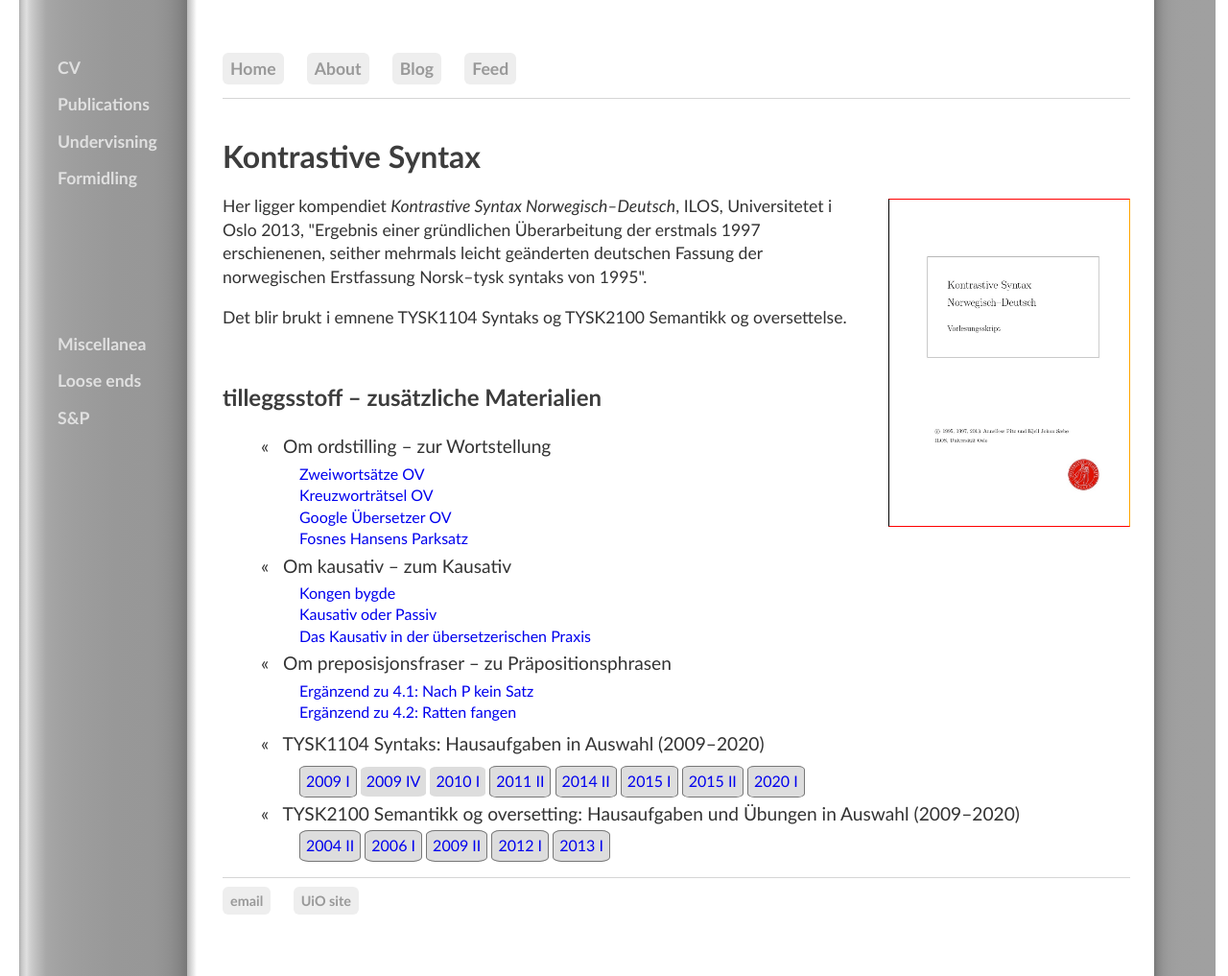
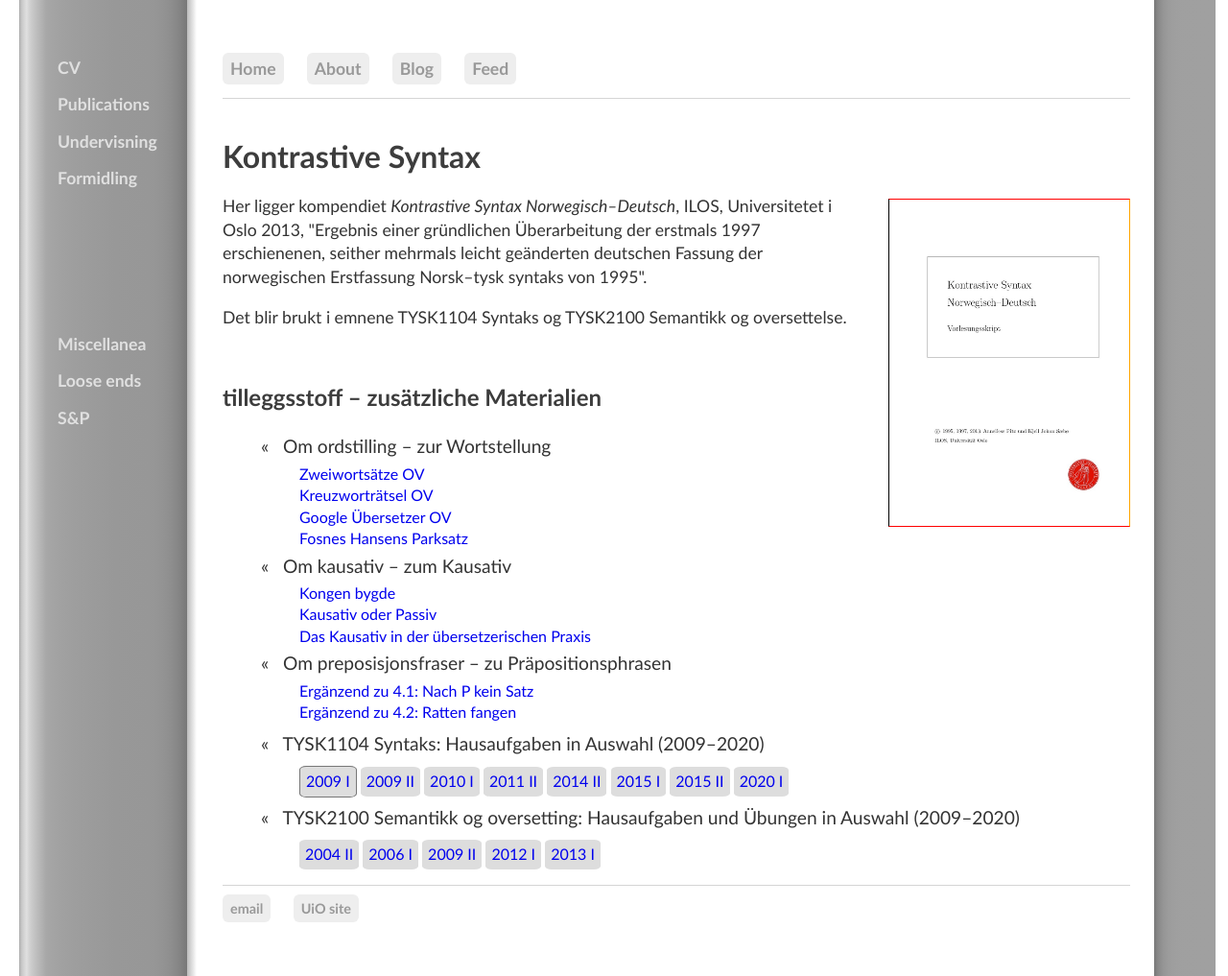
Before and after one commit to kjelljs/kjelljs.github.io, a Jekyll site: the page built from courses/kontrast/index.html, in a window 1280 px wide and 1017 px high. Shown: the whole window at 96% size. Built offline with Jekyll 4.4.1, drawn with Linux system fonts in a browser that asks for light colours.

Commit message:
Update index.html

```diff
--- a/courses/kontrast/index.html
+++ b/courses/kontrast/index.html
@@ -26,19 +26,19 @@
 </ul></li>
 <li id="blogposts" style="padding-top: 4px; padding-bottom: 6px">&laquo; &nbsp; TYSK1104 Syntaks: Hausaufgaben in Auswahl (2009–2020)</li><ul>
   <li style="display:inline-block; padding-right: 6px; background: #ddd; padding: 4px 6px 4px 6px; border: #777 1pt solid; border-radius: 12%;"><a href="/courses/kontrast/2009I.html">2009 I</a></li>
-  <li style="display:inline-block; padding-right: 6px; background: #ddd; padding: 4px 6px 4px 6px; border-radius: 12%;"><a href="/courses/kontrast/2009IV.html">2009 IV</a></li>
+  <li style="display:inline-block; padding-right: 6px; background: #ddd; padding: 4px 6px 4px 6px; border-radius: 12%;"><a href="/courses/kontrast/2009IV.html">2009 II</a></li>
   <li style="display:inline-block; padding-right: 6px; background: #ddd; padding: 4px 6px 4px 6px; border-radius: 12%;"><a href="/courses/kontrast/2010I.html">2010 I</a></li>
-  <li style="display:inline-block; padding-right: 6px; background: #ddd; padding: 4px 6px 4px 6px; border: #777 1pt solid; border-radius: 12%;"><a href="/courses/kontrast/2011II.html">2011 II</a></li>
-  <li style="display:inline-block; padding-right: 6px; background: #ddd; padding: 4px 6px 4px 6px; border: #777 1pt solid; border-radius: 12%;"><a href="/courses/kontrast/2014II.html">2014 II</a></li>
-  <li style="display:inline-block; padding-right: 6px; background: #ddd; padding: 4px 6px 4px 6px; border: #777 1pt solid; border-radius: 12%;"><a href="/courses/kontrast/2015I.html">2015 I</a></li>
-  <li style="display:inline-block; padding-right: 6px; background: #ddd; padding: 4px 6px 4px 6px; border: #777 1pt solid; border-radius: 12%;"><a href="/courses/kontrast/2015II.html">2015 II</a></li>
-  <li style="display:inline-block; padding-right: 6px; background: #ddd; padding: 4px 6px 4px 6px; border: #777 1pt solid; border-radius: 12%;"><a href="/courses/kontrast/2020I.html">2020 I</a></li>
+  <li style="display:inline-block; padding-right: 6px; background: #ddd; padding: 4px 6px 4px 6px; border-radius: 12%;"><a href="/courses/kontrast/2011II.html">2011 II</a></li>
+  <li style="display:inline-block; padding-right: 6px; background: #ddd; padding: 4px 6px 4px 6px; border-radius: 12%;"><a href="/courses/kontrast/2014II.html">2014 II</a></li>
+  <li style="display:inline-block; padding-right: 6px; background: #ddd; padding: 4px 6px 4px 6px; border-radius: 12%;"><a href="/courses/kontrast/2015I.html">2015 I</a></li>
+  <li style="display:inline-block; padding-right: 6px; background: #ddd; padding: 4px 6px 4px 6px; border-radius: 12%;"><a href="/courses/kontrast/2015II.html">2015 II</a></li>
+  <li style="display:inline-block; padding-right: 6px; background: #ddd; padding: 4px 6px 4px 6px; border-radius: 12%;"><a href="/courses/kontrast/2020I.html">2020 I</a></li>
  </ul></li>
-<li id="blogposts">&laquo; &nbsp; TYSK2100 Semantikk og oversetting: Hausaufgaben und Übungen in Auswahl (2009–2020)</li><ul>
-  <li style="display:inline-block; padding-right: 6px; background: #ddd; padding: 4px 6px 4px 6px; border: #777 1pt solid; border-radius: 15%;"><a href="/courses/kontrast/2004II.html">2004 II</a></li>
-  <li style="display:inline-block; padding-right: 6px; background: #ddd; padding: 4px 6px 4px 6px; border: #777 1pt solid; border-radius: 15%;"><a href="/courses/kontrast/2006I.html">2006 I</a></li>
-  <li style="display:inline-block; padding-right: 6px; background: #ddd; padding: 4px 6px 4px 6px; border: #777 1pt solid; border-radius: 15%;"><a href="/courses/kontrast/2009II.html">2009 II</a></li>
-  <li style="display:inline-block; padding-right: 6px; background: #ddd; padding: 4px 6px 4px 6px; border: #777 1pt solid; border-radius: 15%;"><a href="/courses/kontrast/2009IV.html">2012 I</a></li>
-  <li style="display:inline-block; padding-right: 6px; background: #ddd; padding: 4px 6px 4px 6px; border: #777 1pt solid; border-radius: 15%;"><a href="/courses/kontrast/2009IV.html">2013 I</a></li>
+<li id="blogposts" style="padding-top: 4px; padding-bottom: 6px">&laquo; &nbsp; TYSK2100 Semantikk og oversetting: Hausaufgaben und Übungen in Auswahl (2009–2020)</li><ul>
+  <li style="display:inline-block; padding-right: 6px; background: #ddd; padding: 4px 6px 4px 6px; border-radius: 12%;"><a href="/courses/kontrast/2004II.html">2004 II</a></li>
+  <li style="display:inline-block; padding-right: 6px; background: #ddd; padding: 4px 6px 4px 6px; border-radius: 12%;"><a href="/courses/kontrast/2006I.html">2006 I</a></li>
+  <li style="display:inline-block; padding-right: 6px; background: #ddd; padding: 4px 6px 4px 6px; border-radius: 12%;"><a href="/courses/kontrast/2009II.html">2009 II</a></li>
+  <li style="display:inline-block; padding-right: 6px; background: #ddd; padding: 4px 6px 4px 6px; border-radius: 12%;"><a href="/courses/kontrast/2009IV.html">2012 I</a></li>
+  <li style="display:inline-block; padding-right: 6px; background: #ddd; padding: 4px 6px 4px 6px; border-radius: 12%;"><a href="/courses/kontrast/2009IV.html">2013 I</a></li>
 </ul></li>
 </ul>
```
